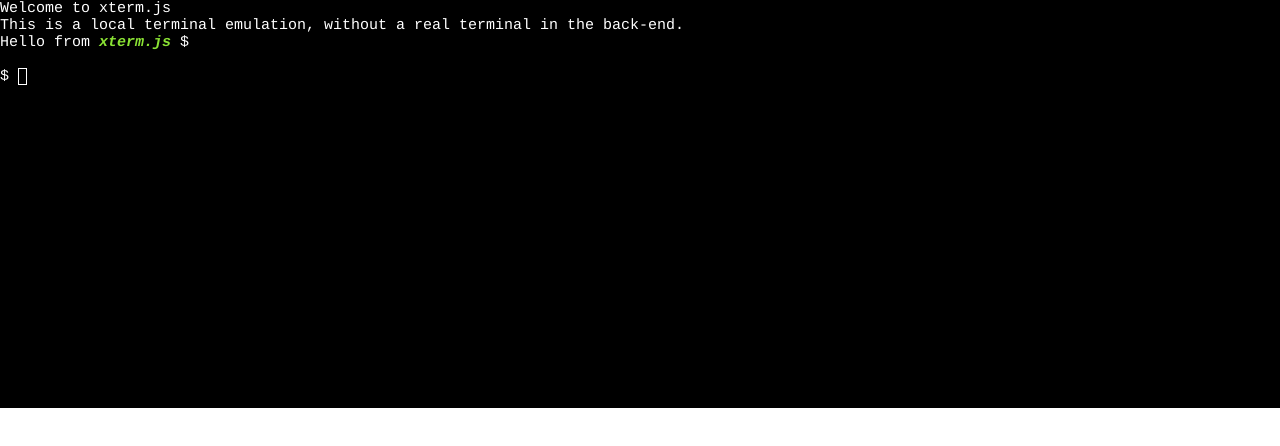
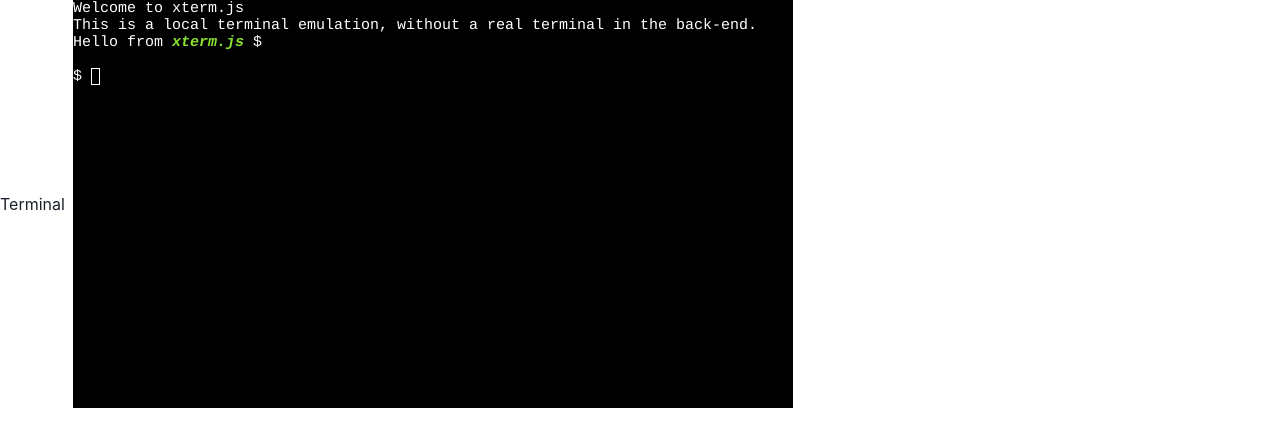
Before and after one commit to codelrond78/icarus-client, a React (Create React App) app: page / in a window 1280 px wide. Shown: the top 446 px of the page. Built offline with nearby package versions, Linux system fonts and the light colour scheme; a small style sheet from the web is missing.

Commit message:
test props lines react terminal

```diff
--- a/src/components/Terminal.js
+++ b/src/components/Terminal.js
@@ -1,13 +1,25 @@
-import { useEffect, useRef } from 'react';
+import { useEffect, useRef, useState } from 'react';
 import {Terminal} from 'xterm';
+import { HStack } from "@chakra-ui/react";
 
-function ReactTerminal({}){
+function ReactTerminal({lines}){
+    const [linesWritten, setLinesWritten] = useState(new Set());
     const el = useRef(null);
+    var term = null;
+
+    if(term){
+        for(let line of lines){
+            if(!linesWritten.has(line)){
+                term.writeln(line);
+                setLinesWritten(new Set([...linesWritten, line]));
+            }
+        }
+    }
 
     useEffect(()=>{
         const current = el.current;
         if(current){
-            var term = new Terminal();
+            term = new Terminal();
             //term.open(document.getElementById('terminal'));
             term.open(current);
             var shellprompt = '$ ';
@@ -24,7 +36,10 @@
         return () => term.dispose
     }, [])
 
-    return <div><div ref={el}></div></div>
+    return (<HStack>
+            <span>Terminal</span>
+            <span ref={el}></span>
+        </HStack>)
 }
 
 export default ReactTerminal;
```
